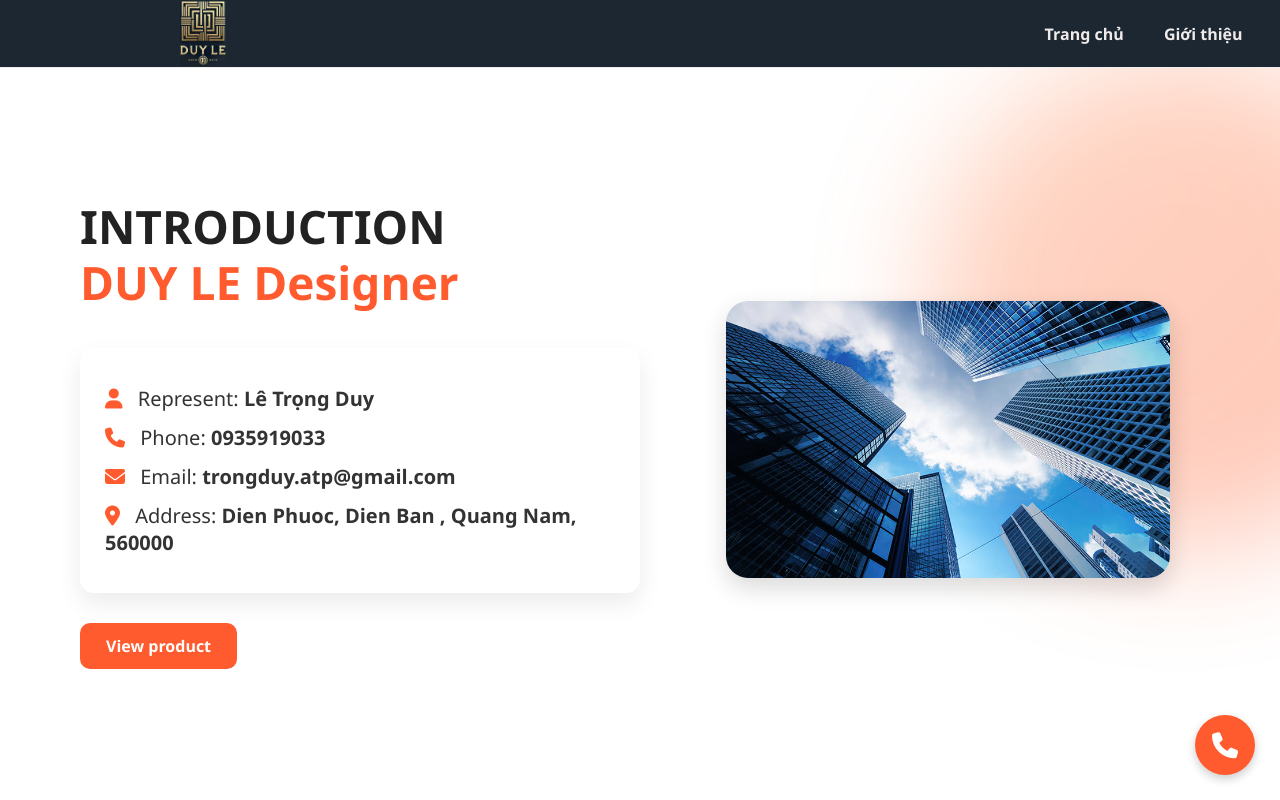
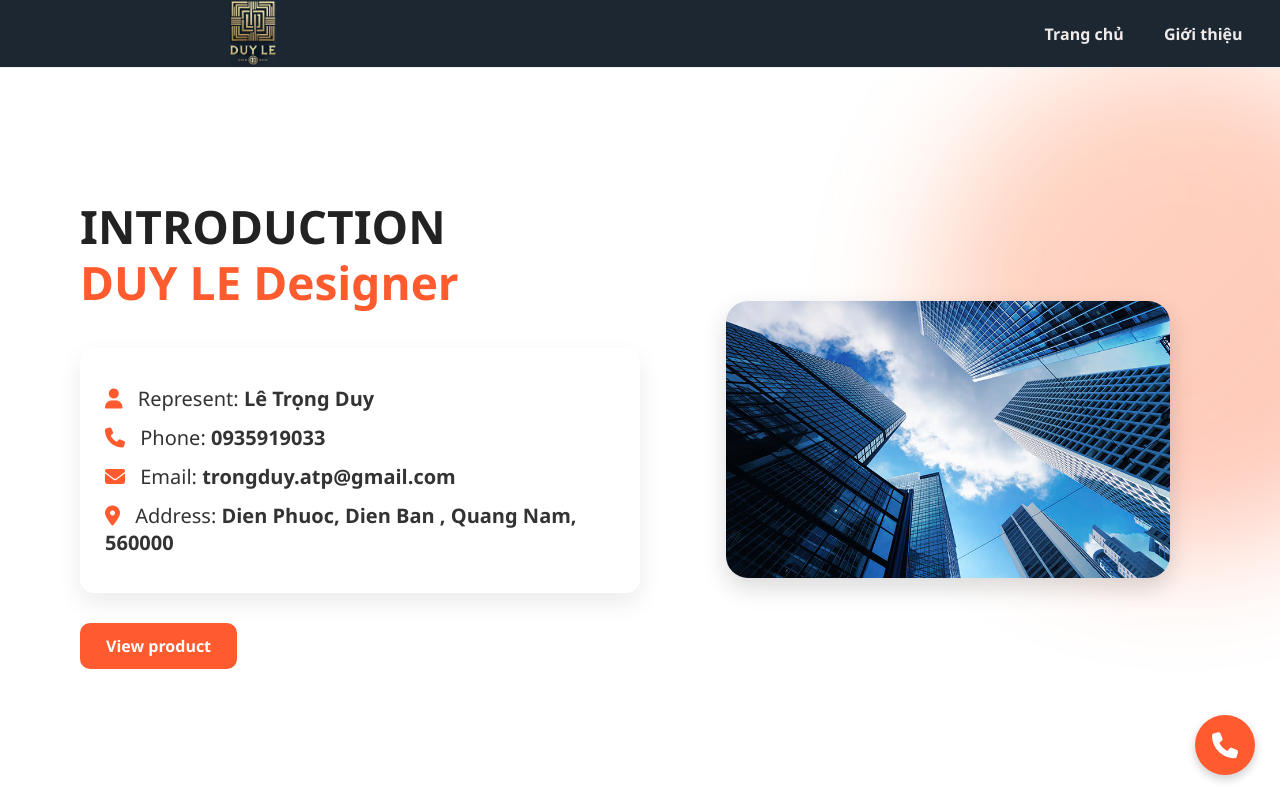
Before and after one commit to anhvuha123/websiteProfile-, a plain HTML site: page index.html in a window 1280 px wide. Shown: the top 800 px of the page. Drawn offline with Linux system fonts and the light colour scheme.

Commit message:
css logo

```diff
--- a/style.css
+++ b/style.css
@@ -24,7 +24,7 @@ header {
 
 header img {
   height: 65px;
-  padding-left: 100px;
+  padding-left: 150px;
 }
 
 nav a {
```
